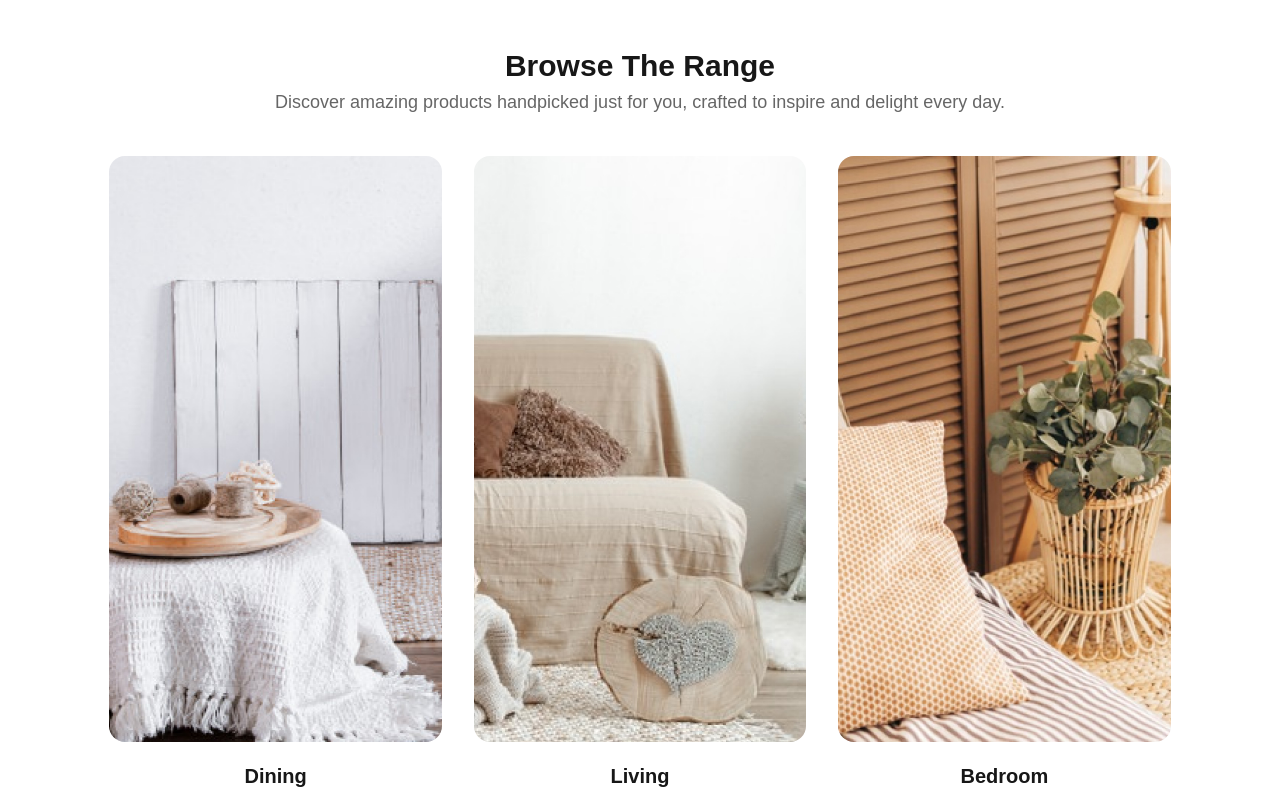
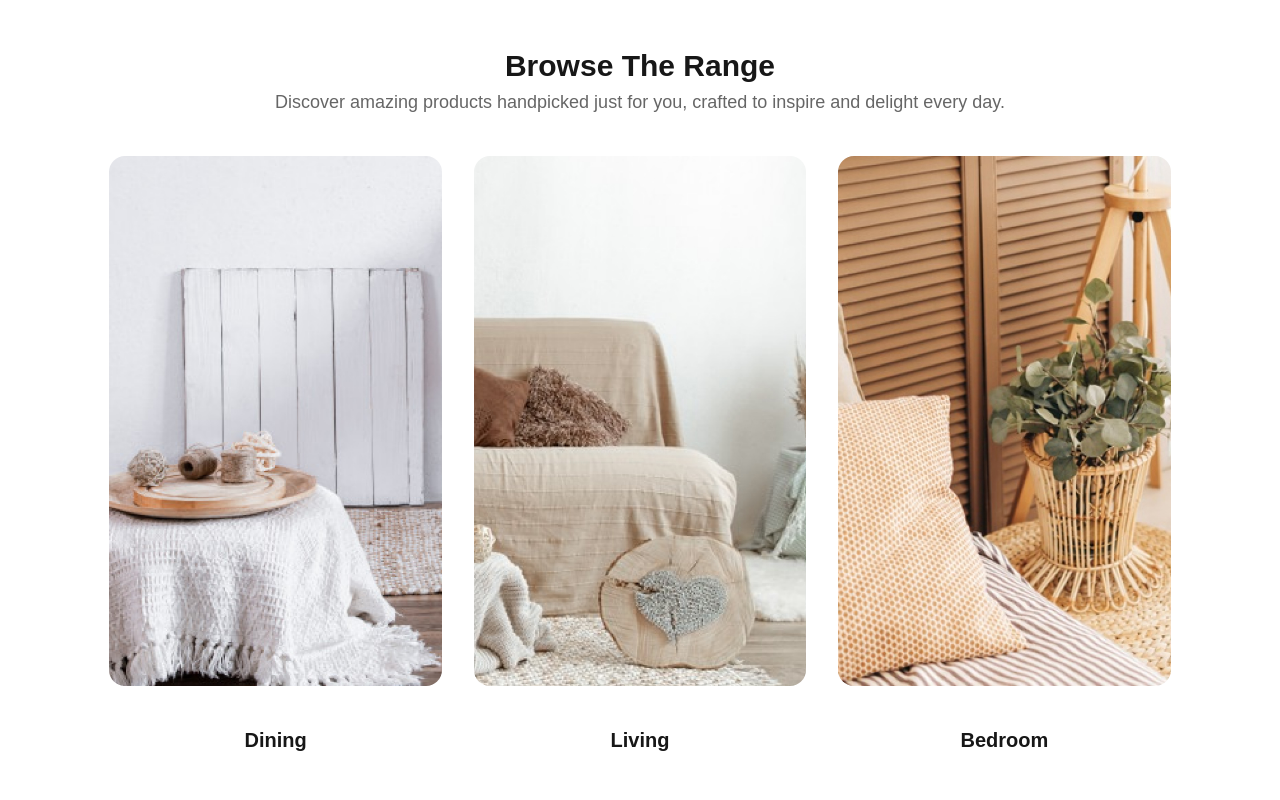
Before and after one commit to asaduzzaman-ashik3/furniro, a Next.js app: page / in a window 1280 px wide. Shown: the part 640-1440 px from the top of the page. Built offline with nearby package versions, Linux system fonts and the light colour scheme.

Commit message:
Update browseSection.tsx

```diff
--- a/components/landingPage/sections/browseSection.tsx
+++ b/components/landingPage/sections/browseSection.tsx
@@ -26,13 +26,13 @@ export default function BrowseSection() {
                  Discover amazing products handpicked just for you, crafted to inspire and delight every day.
             </p>
 
-            <div className="grid grid-cols-1 sm:grid-cols-2 lg:grid-cols-3 gap-8 h-[90%]">
+            <div className="grid grid-cols-1 sm:grid-cols-2 lg:grid-cols-3 gap-8 h-[85%]">
                 {cards.map((card, index) => (
                     <div
                         key={index}
                         className="bg-white overflow-hidden flex flex-col items-center text-center"
                     >
-                        <div className="w-full h-full relative mb-5">
+                        <div className="w-full h-full relative mb-10">
                             <Image
                                 src={card.image}
                                 alt={card.title}
```
